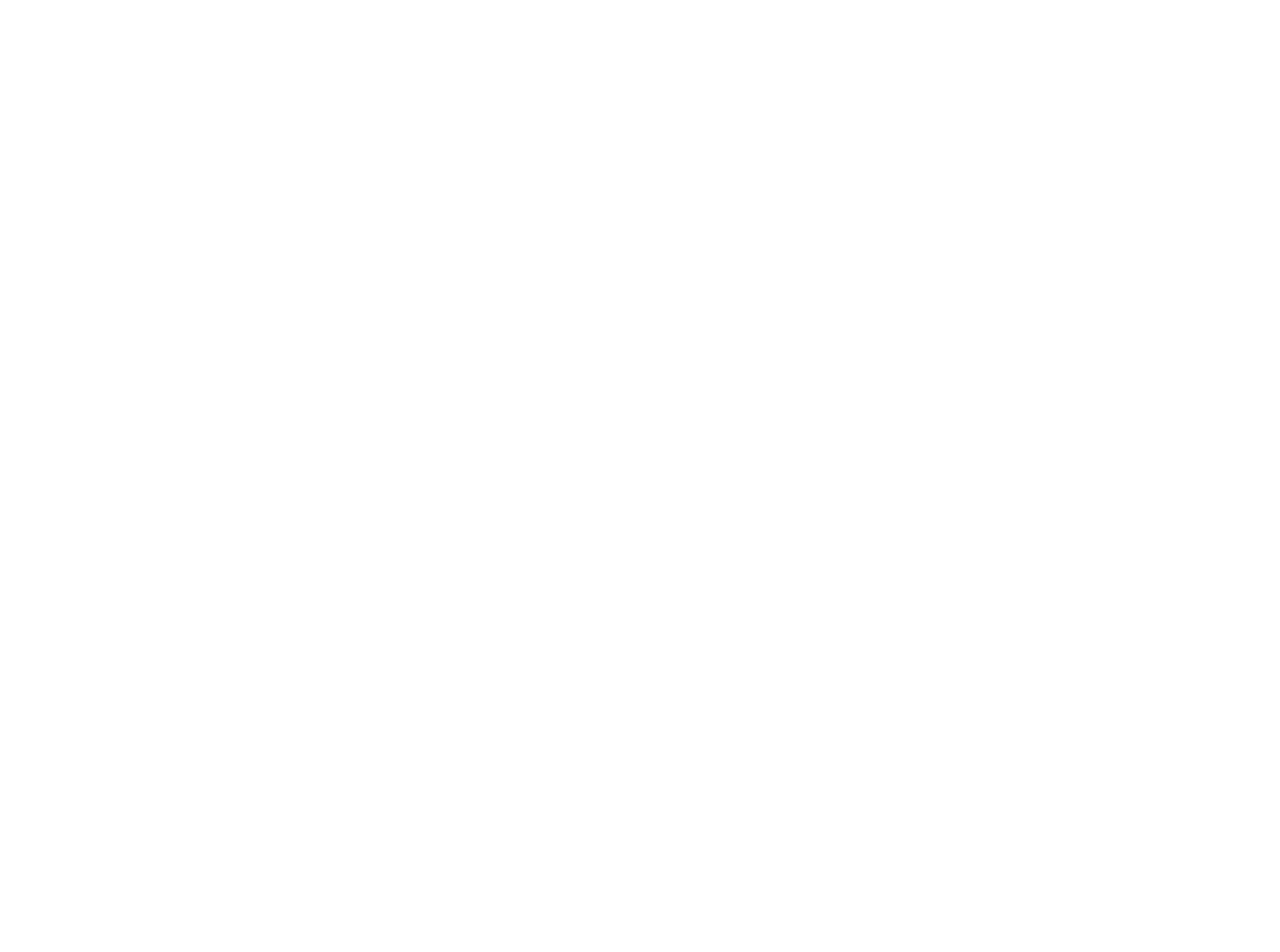
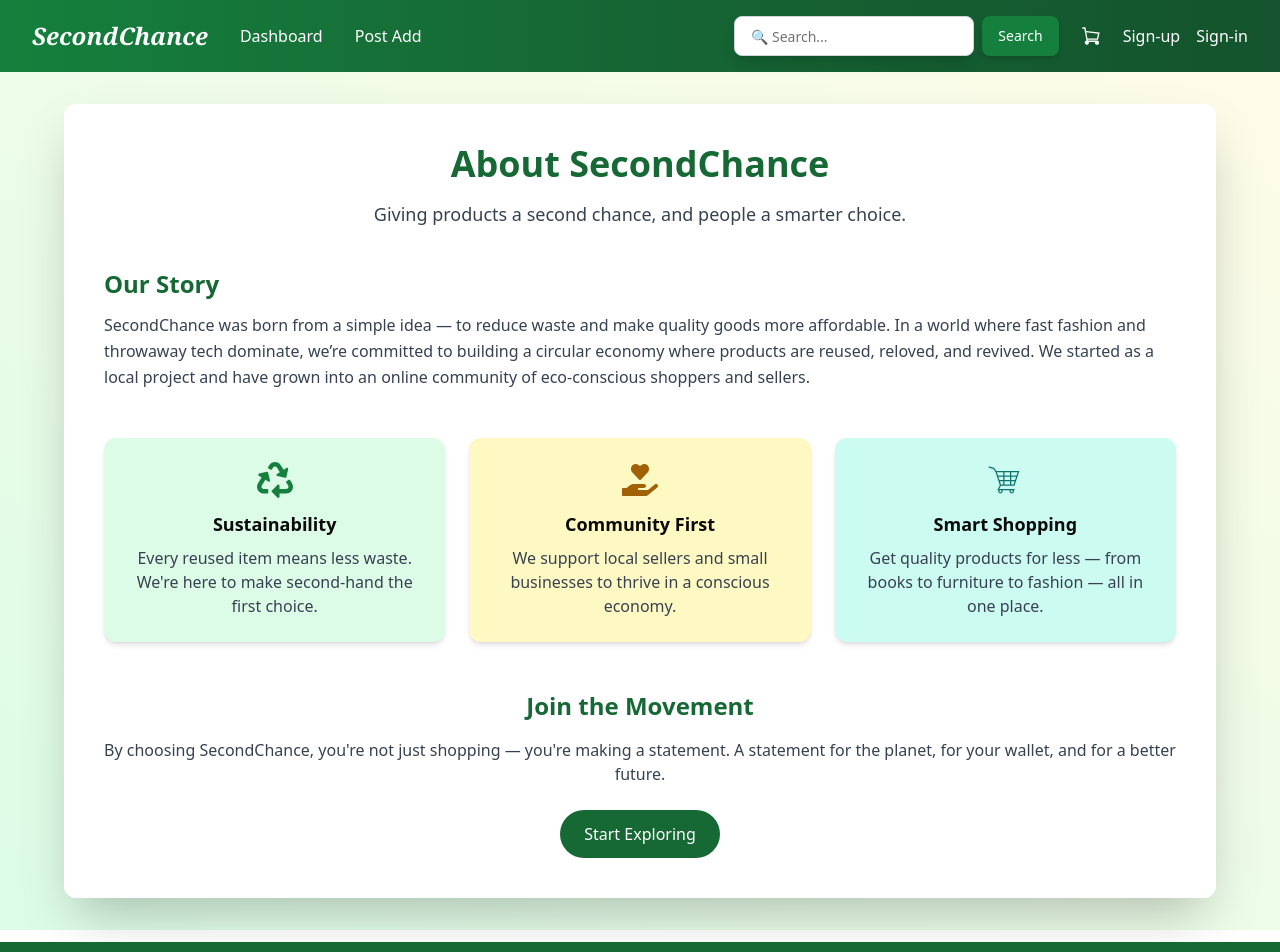
Before and after one commit to sharada0417/SecondChance, a React (Vite) app in the folder Frontend/: page /aboutus in a window 1280 px wide. Before the commit this address had no page. Shown: the top 952 px of the page. Before the commit the page ends 800 px from the top, so only its background shows below. Built offline with nearby package versions, Linux system fonts and the light colour scheme.

Commit message:
create aboutus page

```diff
--- a/Frontend/package.json
+++ b/Frontend/package.json
@@ -25,6 +25,7 @@
     "class-variance-authority": "^0.7.1",
     "clsx": "^2.1.1",
     "cors": "^2.8.5",
+    "emailjs-com": "^3.2.0",
     "lucide-react": "^0.469.0",
     "next-themes": "^0.4.6",
     "react": "^18.3.1",
--- /dev/null
+++ b/Frontend/src/components/ui/textarea.jsx
@@ -0,0 +1,18 @@
+import * as React from "react"
+
+import { cn } from "@/lib/utils"
+
+const Textarea = React.forwardRef(({ className, ...props }, ref) => {
+  return (
+    (<textarea
+      className={cn(
+        "flex min-h-[80px] w-full rounded-md border border-input bg-background px-3 py-2 text-base ring-offset-background placeholder:text-muted-foreground focus-visible:outline-none focus-visible:ring-2 focus-visible:ring-ring focus-visible:ring-offset-2 disabled:cursor-not-allowed disabled:opacity-50 md:text-sm",
+        className
+      )}
+      ref={ref}
+      {...props} />)
+  );
+})
+Textarea.displayName = "Textarea"
+
+export { Textarea }
--- a/Frontend/src/main.jsx
+++ b/Frontend/src/main.jsx
@@ -178,6 +178,8 @@ import UserManagement from "./pages/UserManagement";
 import ProductDetails from "./pages/ProductDetails";
 import Cart from "./pages/Cart";
 import SearchPage from "./pages/SearchPage";
+import Contactuspage from "./pages/Contactuspage";
+import AboutUs from "./pages/AboutUs.page";
 
 
 
@@ -200,6 +202,8 @@ createRoot(document.getElementById("root")).render(
                <Route path="/product/:id" element={<ProductDetails />} />
                <Route path="/cart" element={<Cart />} />
                <Route path="/search" element={<SearchPage/>}/>
+               <Route path="/contact" element={<Contactuspage/>}/>
+               <Route path="/aboutus" element={<AboutUs/>}/>
 
               {/*------------- Electronic section ---------------------------*/}
               <Route path="/electronic/mobileacc" element={<MobileAcc />} />
--- /dev/null
+++ b/Frontend/src/pages/AboutUs.page.jsx
@@ -0,0 +1,67 @@
+import React from "react";
+import { FaRecycle, FaHandHoldingHeart, FaLeaf } from "react-icons/fa";
+import { GiShoppingCart } from "react-icons/gi";
+
+const AboutUs = () => {
+  return (
+    <div className="bg-gradient-to-tr from-green-100 to-yellow-50 min-h-screen p-8">
+      <div className="max-w-6xl mx-auto bg-white shadow-2xl rounded-xl p-10">
+        <h1 className="text-4xl font-bold text-center text-[#166835] mb-4">About SecondChance</h1>
+        <p className="text-lg text-center text-gray-700 mb-10">
+          Giving products a second chance, and people a smarter choice.
+        </p>
+
+        {/* Our Story */}
+        <section className="mb-12">
+          <h2 className="text-2xl font-semibold text-[#166835] mb-3">Our Story</h2>
+          <p className="text-gray-700 leading-relaxed">
+            SecondChance was born from a simple idea — to reduce waste and make quality goods more affordable.
+            In a world where fast fashion and throwaway tech dominate, we’re committed to building a circular economy where products are reused, reloved, and revived.
+            We started as a local project and have grown into an online community of eco-conscious shoppers and sellers.
+          </p>
+        </section>
+
+        {/* Our Mission & Values */}
+        <section className="mb-12 grid md:grid-cols-3 gap-6">
+          <div className="p-6 bg-green-100 rounded-xl shadow-md text-center">
+            <FaRecycle className="text-4xl text-green-700 mx-auto mb-3" />
+            <h3 className="text-lg font-bold mb-2">Sustainability</h3>
+            <p className="text-gray-700">
+              Every reused item means less waste. We're here to make second-hand the first choice.
+            </p>
+          </div>
+
+          <div className="p-6 bg-yellow-100 rounded-xl shadow-md text-center">
+            <FaHandHoldingHeart className="text-4xl text-yellow-700 mx-auto mb-3" />
+            <h3 className="text-lg font-bold mb-2">Community First</h3>
+            <p className="text-gray-700">
+              We support local sellers and small businesses to thrive in a conscious economy.
+            </p>
+          </div>
+
+          <div className="p-6 bg-teal-100 rounded-xl shadow-md text-center">
+            <GiShoppingCart className="text-4xl text-teal-700 mx-auto mb-3" />
+            <h3 className="text-lg font-bold mb-2">Smart Shopping</h3>
+            <p className="text-gray-700">
+              Get quality products for less — from books to furniture to fashion — all in one place.
+            </p>
+          </div>
+        </section>
+
+        {/* Closing Section */}
+        <section className="text-center">
+          <h2 className="text-2xl font-semibold text-[#166835] mb-4">Join the Movement</h2>
+          <p className="text-gray-700 mb-6">
+            By choosing SecondChance, you're not just shopping — you're making a statement.
+            A statement for the planet, for your wallet, and for a better future.
+          </p>
+          <button className="bg-[#166835] text-white px-6 py-3 rounded-full hover:bg-[#145a2e] transition">
+            Start Exploring
+          </button>
+        </section>
+      </div>
+    </div>
+  );
+};
+
+export default AboutUs;
--- a/Frontend/src/pages/Contactuspage.jsx
+++ b/Frontend/src/pages/Contactuspage.jsx
@@ -0,0 +1,79 @@
+import React from "react";
+import emailjs from "emailjs-com";
+import { Input } from "@/components/ui/input";
+import { Textarea } from "@/components/ui/textarea";
+import { Button } from "@/components/ui/button";
+import { Label } from "@/components/ui/label";
+
+const Contactuspage = () => {
+  const handleSubmit = (e) => {
+    e.preventDefault();
+
+    emailjs
+      .sendForm(
+        import.meta.env.VITE_EMAILJS_SERVICE_ID,
+        import.meta.env.VITE_EMAILJS_TEMPLATE_ID,
+        e.target,
+        import.meta.env.VITE_EMAILJS_PUBLIC_KEY
+      )
+      .then(
+        (result) => {
+          alert("Message sent successfully!");
+          e.target.reset();
+        },
+        (error) => {
+          alert("Failed to send message, please try again.");
+          console.error(error.text);
+        }
+      );
+  };
+
+  return (
+    <div className="min-h-screen bg-[#f8fafc] flex justify-center items-center p-4">
+      <form
+        onSubmit={handleSubmit}
+        className="bg-white shadow-xl rounded-2xl p-8 max-w-xl w-full space-y-6"
+      >
+        <h2 className="text-3xl font-bold text-center text-[#166835]">
+          Contact Us
+        </h2>
+
+        <div>
+          <Label htmlFor="name">Name</Label>
+          <Input id="name" name="name" placeholder="Your full name" required />
+        </div>
+
+        <div>
+          <Label htmlFor="email">Email</Label>
+          <Input
+            id="email"
+            type="email"
+            name="email"
+            placeholder="your@email.com"
+            required
+          />
+        </div>
+
+        <div>
+          <Label htmlFor="message">Message</Label>
+          <Textarea
+            id="message"
+            name="message"
+            rows="5"
+            placeholder="Write your message here..."
+            required
+          />
+        </div>
+
+        <Button
+          type="submit"
+          className="w-full bg-[#166835] hover:bg-[#145a2e] text-white"
+        >
+          Send Message
+        </Button>
+      </form>
+    </div>
+  );
+};
+
+export default Contactuspage;
--- a/Frontend/src/pages/Footerpage.jsx
+++ b/Frontend/src/pages/Footerpage.jsx
@@ -36,8 +36,8 @@ const Footerpage = () => {
         <div>
           <h3 className="text-yellow-400 uppercase font-bold mb-4 text-lg">Company</h3>
           <ul className="space-y-2">
-            <li><a href="#" className="hover:underline">About Us</a></li>
-            <li><a href="#" className="hover:underline">Contact</a></li>
+            <li><a href="/aboutus" className="hover:underline">About Us</a></li>
+            <li><a href="/contact" className="hover:underline">Contact</a></li>
           </ul>
         </div>
 
```
Also changed, not shown: 2 other files (tests, documents, lock files or other folders).
